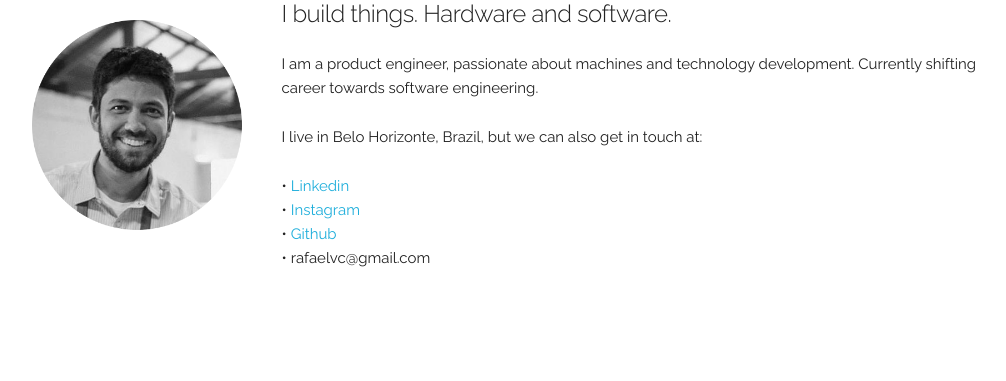
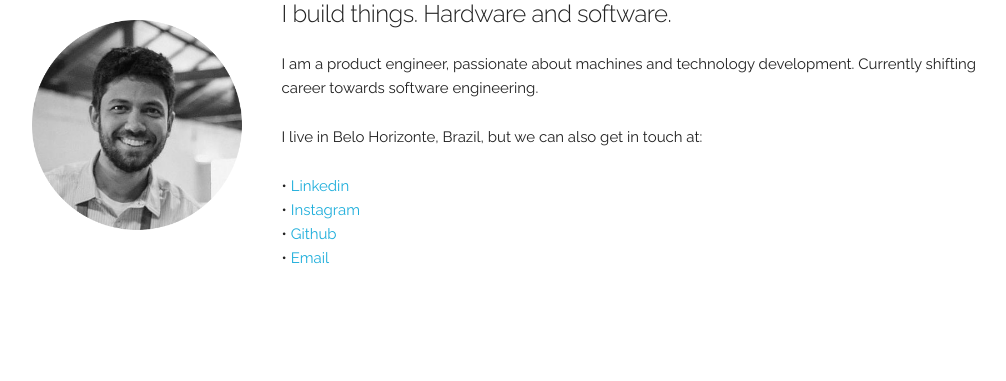
Before and after one commit to rafaelvcordeiro/portfolio, a Flask app: page / in a window 1280 px wide. Shown: the part 268-649 px from the top of the page, without its empty margins (128-1134 px from the left). Run offline with Flask 2, Linux system fonts and the light colour scheme.

Commit message:
main page typo fix

```diff
--- a/templates/index.html
+++ b/templates/index.html
@@ -29,7 +29,7 @@ Portfolio
       • <a href="https://www.linkedin.com/in/rafaelvc" target="_blank">Linkedin</a><br>
       • <a href="https://www.instagram.com/rafaelvcordeiro" target="_blank">Instagram</a><br>
       • <a href="https://www.github.com/rafaelvcordeiro" target="_blank">Github</a><br>
-      • rafaelvc@gmail.com
+      • <a href="mailto:rafaelvc@gmail.com">Email</a>
     </p>
   </div>
 </div>
```
